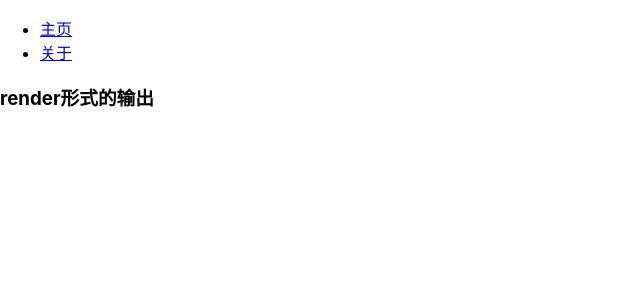
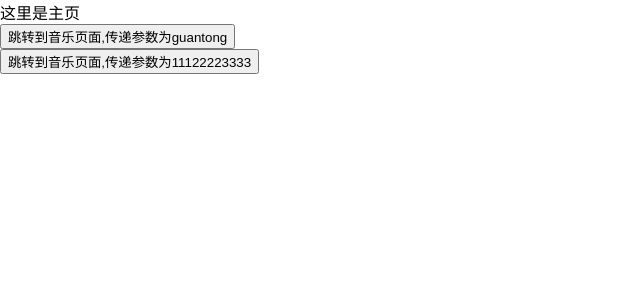
Before and after one commit to 1078209350/demo-all, a React (Create React App) app: page / in a window 1280 px wide. Shown: the top 300 px of the page, without its empty margins (0-640 px from the left). Built offline with nearby package versions, Linux system fonts and the light colour scheme.

Commit message:
[add]浏览器标签页间通讯，有个bug，在关闭tab页的时候没有清除掉localstorage中的number

```diff
--- a/src/App.css
+++ /dev/null
@@ -1,38 +0,0 @@
-.App {
-  text-align: center;
-}
-
-.App-logo {
-  height: 40vmin;
-  pointer-events: none;
-}
-
-@media (prefers-reduced-motion: no-preference) {
-  .App-logo {
-    animation: App-logo-spin infinite 20s linear;
-  }
-}
-
-.App-header {
-  background-color: #282c34;
-  min-height: 100vh;
-  display: flex;
-  flex-direction: column;
-  align-items: center;
-  justify-content: center;
-  font-size: calc(10px + 2vmin);
-  color: white;
-}
-
-.App-link {
-  color: #61dafb;
-}
-
-@keyframes App-logo-spin {
-  from {
-    transform: rotate(0deg);
-  }
-  to {
-    transform: rotate(360deg);
-  }
-}
--- a/src/App.js
+++ /dev/null
@@ -1,49 +0,0 @@
-import React from 'react';
-import './App.css';
-import {BrowserRouter,HashRouter,Route,Link,Switch} from "react-router-dom"
-import reactDom from "react-dom"
-
-
-const Home=()=>(
-    <div>
-      <h3>我是主页</h3>
-    </div>
-);
-const About=()=>(
-    <div>
-      <h3>关于我们</h3>
-    </div>
-);
-const Header=()=>(
-    <ul>
-      <li>
-        <Link to="/">主页</Link>
-      </li>
-      <li>
-        <Link to="/about">关于</Link>
-      </li>
-    </ul>
-);
-const Main=()=>(
-    <div>
-      <Switch>
-        <Route exact path="/"  render={()=><h3>render形式的输出</h3>} />
-        <Route path="/about"  component={About} />
-      </Switch>
-
-    </div>
-)
-//定义组件
-class App extends  React.Component{
-  render(){
-    return(
-        <BrowserRouter>
-          <div>
-            <Header></Header>
-            <Main></Main >
-          </div>
-        </BrowserRouter>
-    )
-  }
-}
-export default  App; //导出组件
--- /dev/null
+++ b/src/comonents/App.js
@@ -0,0 +1,21 @@
+import React from 'react';
+import {BrowserRouter,HashRouter,Route,Link,Switch} from "react-router-dom"
+import {Home} from './Home'
+import {Music} from "./Music";
+import reactDom from "react-dom"
+
+//定义组件
+class App extends  React.Component{
+  render(){
+    return(
+        <BrowserRouter>
+          <Switch>
+            <Route exact path="/"  component={Home} />
+            <Route exact path="/music"  component={Music} />
+            <Route path="/render"  render={()=><h3>render形式的输出</h3>} />
+          </Switch>
+        </BrowserRouter>
+    )
+  }
+}
+export default App; //导出组件
--- /dev/null
+++ b/src/comonents/Home.js
@@ -0,0 +1,35 @@
+import React from 'react';
+import {BrowserRouter,HashRouter,Route,Link,Switch} from "react-router-dom"
+
+//定义组件
+export const Home = ()=>{
+  // 广播
+  const channel = new BroadcastChannel('music')
+
+  const handleJump1 = () =>{
+    //是用广播的形式传播参数
+    if (localStorage.getItem('number') && localStorage.getItem('number') == 1) {
+      channel.postMessage('guantong')
+    } else {
+      window.open('http://localhost:3000/music?name=guantong', 'music')
+    }
+  }
+
+  const handleJump2 = () =>{
+    //是用广播的形式传播参数
+    if (localStorage.getItem('number') && localStorage.getItem('number') == 1) {
+      channel.postMessage('11122223333')
+    } else {
+      window.open('http://localhost:3000/music?name=guantong', 'music')
+    }
+  }
+  return(
+      <div>
+        <div>这里是主页</div>
+        <button onClick={handleJump1}>跳转到音乐页面,传递参数为guantong</button>
+        <br/>
+        <button onClick={handleJump2}>跳转到音乐页面,传递参数为11122223333</button>
+      </div>
+
+  )
+}
--- /dev/null
+++ b/src/comonents/Music.js
@@ -0,0 +1,32 @@
+import React, {useEffect, useState} from 'react';
+import { useHistory } from "react-router-dom";
+
+//定义组件
+export const Music = ()=>{
+  // 广播
+  const channel = new BroadcastChannel('music')
+
+  let history = useHistory();
+  const [name, setName] = useState('')
+  useEffect(()=>{
+
+    if (localStorage.getItem('number') && localStorage.getItem('number') == 1) {
+      channel.addEventListener('message', (e)=>{
+        setName(e.data)
+      })
+    }else {
+      const a = new URLSearchParams(history.location.search)
+      setName(a.get('name'))
+    }
+
+    localStorage.setItem('number', 1)
+  },[])
+
+
+  return(
+      <div>
+        <div>这里是音乐页面</div>
+        <p>上个页面传递过来的name参数为{name}</p>
+      </div>
+  )
+}
--- a/src/index.js
+++ b/src/index.js
@@ -1,7 +1,7 @@
 import React from 'react';
 import ReactDOM from 'react-dom/client';
 import './index.css';
-import App from './App';
+import App from './comonents/App';
 import reportWebVitals from './reportWebVitals';
 
 const root = ReactDOM.createRoot(document.getElementById('root'));
```
Also changed, not shown: 1 other file (tests, documents, lock files or other folders).
